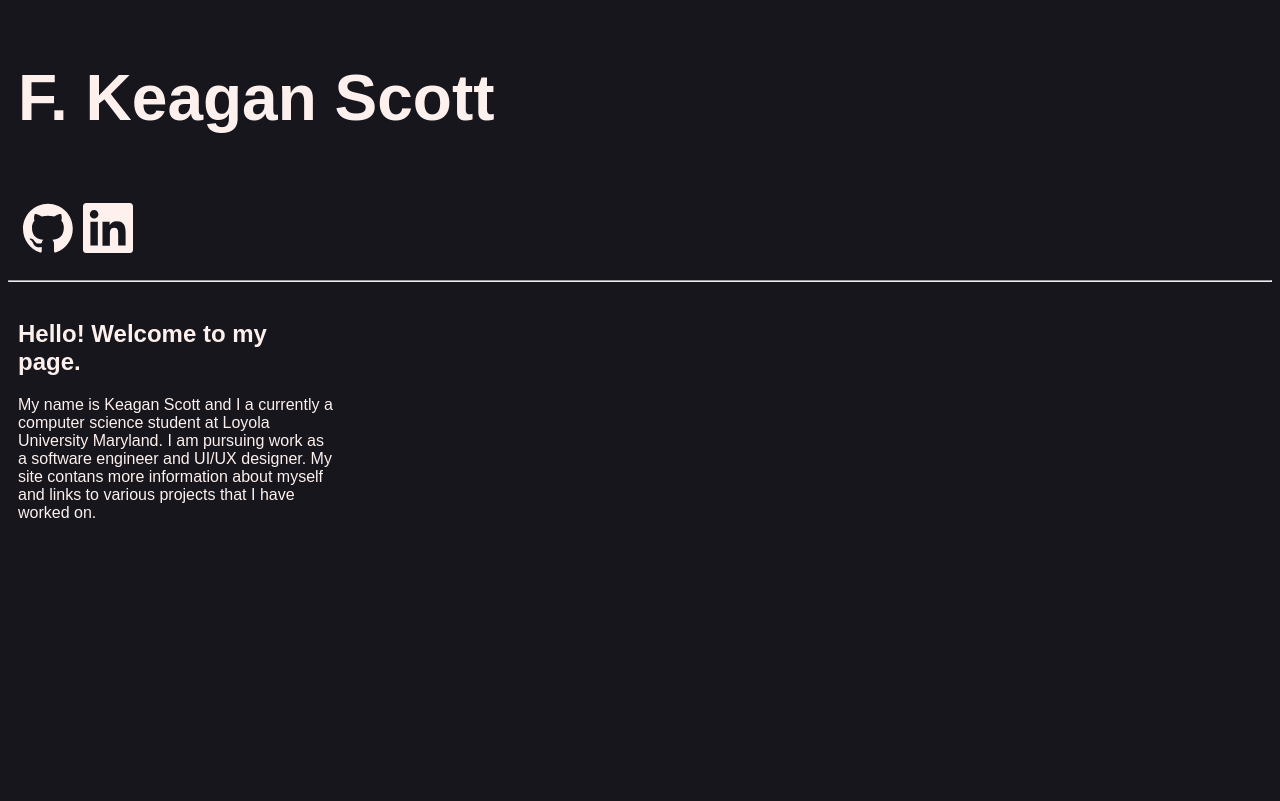
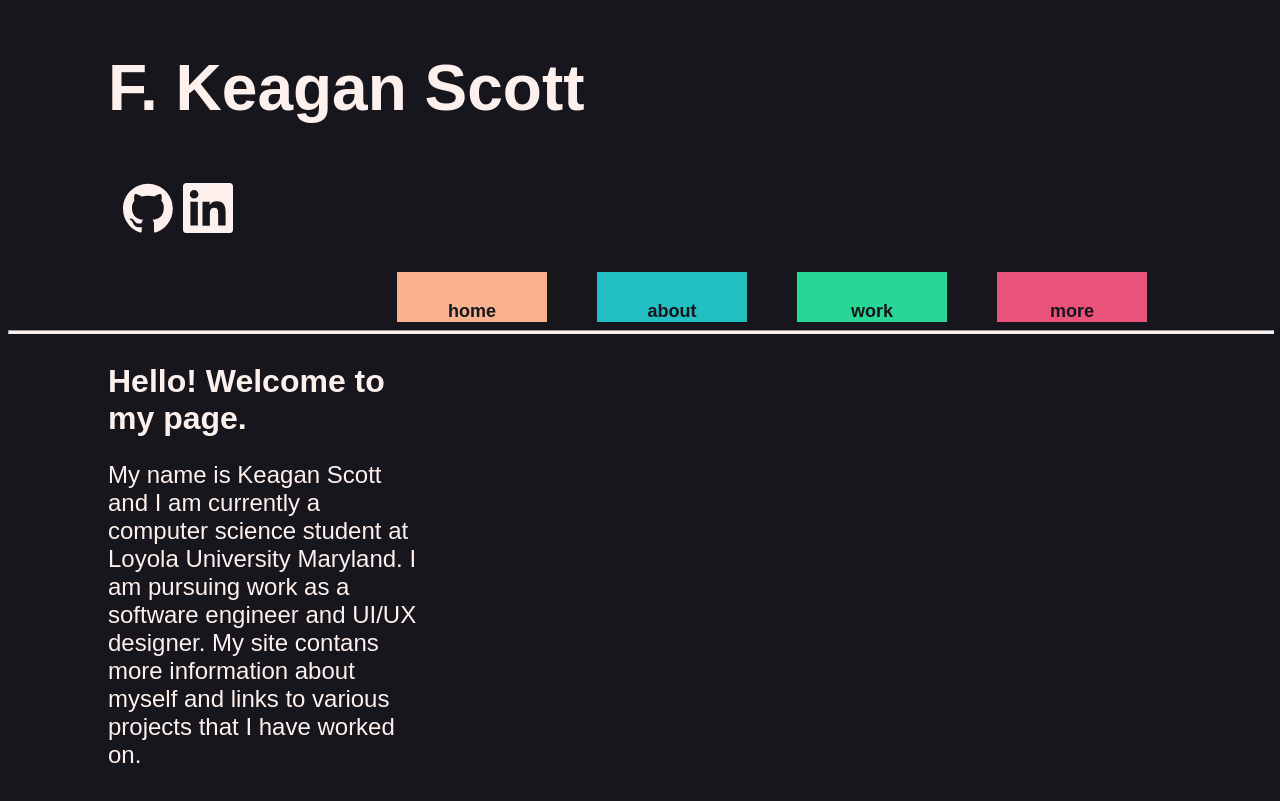
Before and after one commit to fkscott/fkscott.github.io, a plain HTML site: page index.html in a window 1280 px wide. Drawn offline with Linux system fonts and the light colour scheme.

Commit message:
added nav structure and update layout

```diff
--- a/css/styles.css
+++ b/css/styles.css
@@ -1,3 +1,4 @@
+/* TO-DO: text on bottom of button*/
 :root{
     /**using the horizon color scheme**/
     --background: #16161C;
@@ -6,21 +7,151 @@
     --blue: #21BFC2;
 }
 
+.container
+{
+    display: grid;
+    margin: 0;
+    padding: 0;
+}
+.title-container
+{
+    padding: 0;
+    margin: 0;
+    width: 100%;
+
+}
 .page-title
 {
+    display: inline-block;
+    float: left;
     font-family: sans-serif;
     font-size: xx-large;
-    padding: 10px;
+
+    padding-left: 100px;
+
 }
+
 hr {
-    display: block;
+    display: inline-block;
+    height: 2px;
+    width: 100%;
     color: #fdf0ed;
     background-color: #fdf0ed;
+}
+
+.navigation-container
+{
+    display: inline-block;
+    float: right;
+    list-style-type: none;
+
+    padding-right: 100px;
+}
+
+.nav-link
+{
+    color: var(--background);
+
+    font-family: Arial, Helvetica, sans-serif;
+    font-size: large;
+    font-weight: bold;
+
+    position: absolute;
+    bottom: 0;
+}
+
+.nav-item-home
+{
+    float: left;
+    list-style-type: none;
+    display: flex;
+    justify-content: center;
+
+    position: relative;
+    height: 50px;
+    width: 150px;
+    margin-inline: 25px;
+
+    background-color:#fab28e;
+
+    transition: ease-out 0.25s;
+}
+
+.nav-item-home:hover
+{
+    height: 300px;
+}
+
+.nav-item-about
+{
+    float: left;
+    list-style-type: none;
+    display: inline-flex;
+    justify-content: center;
+
+    position: relative;
+    height: 50px;
+    width: 150px;
+    margin-inline: 25px;
+
+    font-family: Arial, Helvetica, sans-serif;
+    background-color: #21BFC2;
+
+    transition: ease-out 0.25s;
+}
+
+.nav-item-about:hover
+{
+    height: 300px;
+}
+.nav-item-work
+{
+    float: left;
+    list-style-type: none;
+    display: flex;
+    justify-content: center;
+
+    position: relative;
+    height: 50px;
+    width: 150px;
+    margin-inline: 25px;
+
+    font-family: Arial, Helvetica, sans-serif;
+    background-color: #27d796;
+
+    transition: ease-out 0.25s;
+}
+
+.nav-item-work:hover
+{
+    height: 300px;
+}
+
+.nav-item-more
+{
+    float: left;
+    list-style-type: none;
+    display: flex;
+    justify-content: center;
+
+    position: relative;
+    height: 50px;
+    width: 150px;
+    margin-inline: 25px;
+
+    font-family: Arial, Helvetica, sans-serif;
+    background-color: #e95379;
+
+    transition: ease-out 0.25s;
+}
+
+.nav-item-more:hover
+{
+    height: 300px;
 }
 body{
     background-color: var(--background);
     color: var(--foreground);
-
 }
 
 .icon
@@ -43,10 +174,11 @@ body{
 {
     font-family: Arial, Helvetica, sans-serif;
     width: 25%;
-    padding: 10px;
+    padding-left: 100px;
 }
 
 .bio p
 {
-    font-size: medium;
+    font-size: x-large;
+    font-family: Arial, Helvetica, sans-serif;
 }
--- a/index.html
+++ b/index.html
@@ -5,11 +5,12 @@
         <link rel="stylesheet" href="css/styles.css">
     </head>
     <body>
-        <div class="header">
+
+        <div class="container">
+
+            <div class="title-container">
                 <div class="page-title">
                     <h1>F. Keagan Scott</h1>
-            </div>
-
                     <div class="socials">
                         <div class="icon">
                             <a href="https://github.com/fkscott" target="_blank">
@@ -22,17 +23,47 @@
                             </a>
                         </div>
                     </div>
+
+                </div>
+
+                <nav class="navigation-container">
+                    <!-- the idea is to have little rectangles that extend down from the top when hovered over-->
+                    <!-- this will require making the hr static so it doesnt move-->
+                    <ul class="nav-menu">
+                        <li class="nav-item-home">
+                            <a class="nav-link">home</a>
+                        </li>
+                        <li class="nav-item-about">
+                            <a class="nav-link">about</a>
+                        </li>
+                        <li class="nav-item-work">
+                            <a class="nav-link">work</a>
+                        </li>
+                        <li class="nav-item-more">
+                            <a class="nav-link">more</a>
+                        </li>
+                    </ul>
+
+                </nav>
+            </div>
+
+
             <hr>
+
+
+            <div class="main-info">
+
                 <div class="bio">
-                <h2>Hello! Welcome to my page.</h2>
+                    <h1>Hello! Welcome to my page.</h1>
                     <p>
-                    My name is Keagan Scott and I a currently a computer science student at Loyola University Maryland.
+                        My name is Keagan Scott and I am currently a computer science student at Loyola University Maryland.
                         I am pursuing work as a software engineer and UI/UX designer.
                         My site contans more information about myself and links to various projects that I have worked on.
                     </p>
 
                 </div>
             </div>
+        </div>
     </body>
 
 </html>
```
Lines whose indentation alone changed are shown as unchanged.
